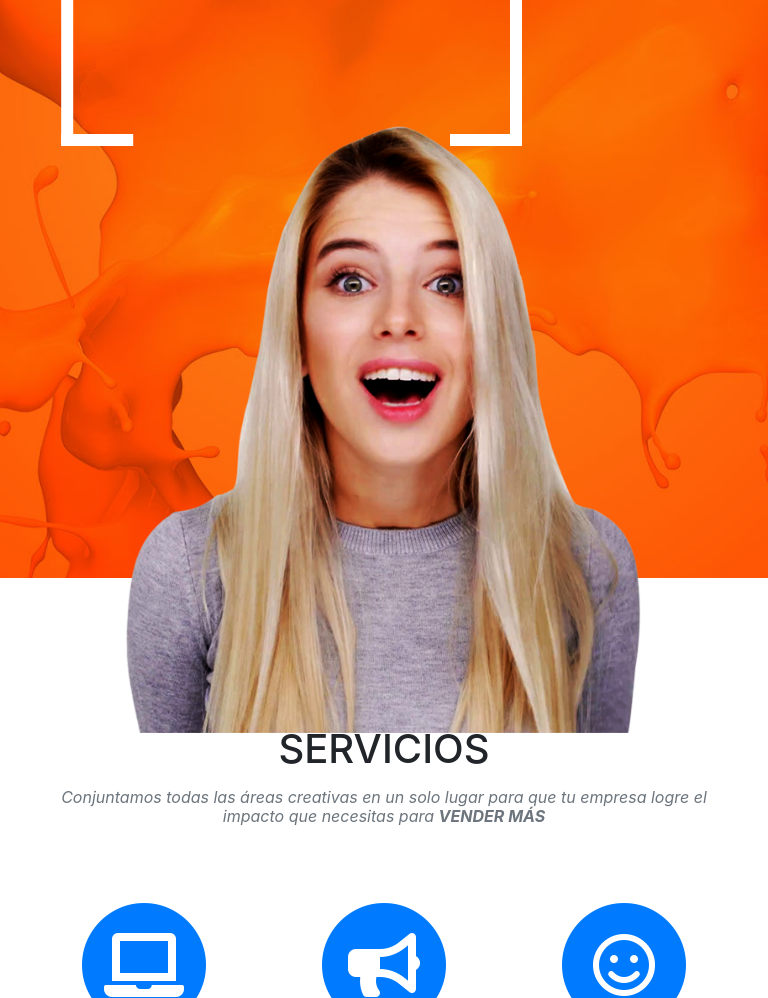
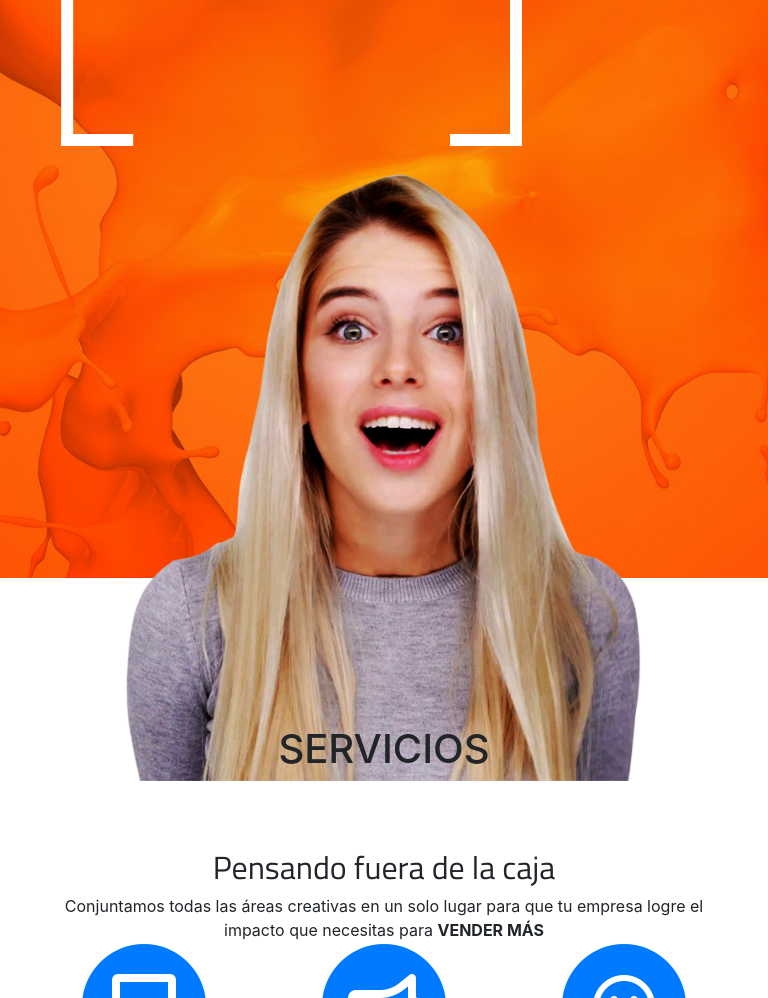
Before and after one commit to marcogg/creaty, a website with bundled scripts: page index.html in a window 768 px wide. Shown: the part 302-1300 px from the top of the page. Built offline with nearby package versions, Linux system fonts and the light colour scheme; a web font is replaced by a local one.

```diff
--- a/css/estilos.css
+++ b/css/estilos.css
@@ -10,6 +10,10 @@
 h2 h3{
 	font-family: 'Montserrat', sans-serif;
 	font-size: 3rem !important;
+}
+
+h4 h5 h6{
+font-family: 'Titillium Web', sans-serif;
 }
 
 /*Parallax velovidades*/
@@ -80,12 +84,24 @@
 	.chava{
 	height: 50%;
   }
+  .img-header{
+  	z-index:50;
+  	position: relative;
+  	top: 0;
+  	right: 27vw;
+  	left: 0;
+  	max-height: 800px;
+  }
 }
+@media screen and (min-width: 768px){
   .img-header{
   	z-index:;
   	position: relative;
+  	top: 5vh;
+  	right: 0;
+  	left: 0;
   }
-
+}
 
 
 @media screen and (max-width: 768px){
--- a/index.html
+++ b/index.html
@@ -16,9 +16,12 @@
     <link href='https://fonts.googleapis.com/css?family=Roboto+Slab:400,100,300,700' rel='stylesheet' type='text/css'>
     <!--Google Fonts-->
     <link href="https://fonts.googleapis.com/css?family=Montserrat" rel="stylesheet">
+    <link href="https://fonts.googleapis.com/css?family=Titillium+Web" rel="stylesheet">
     <!-- Custom styles for this template -->
     <link rel="stylesheet" type="text/css" href="css/estilos.css">
     <link href="css/agency.css" rel="stylesheet">
+    <!--Favicon-->
+    <link rel="shortcut icon" type="image/png" href="img/logos/favicon.png"/>
   </head>
   <body id="page-top" onload="frase()">
     <!-- Navigation -->
@@ -76,7 +79,9 @@
         <div class="row">
           <div class="col-lg-12 text-center">
             <h2 class="section-heading text-uppercase">Servicios</h2>
-            <h3 class="section-subheading text-muted">Conjuntamos todas las áreas creativas en un solo lugar para que  tu empresa logre el impacto que necesitas para <span class="text-uppercase"><strong>vender más</strong></span></h3>
+            <h3 class="section-subheading text-muted">
+              <h2 style="font-family: 'Titillium Web';">Pensando fuera de la caja</h2>
+              Conjuntamos todas las áreas creativas en un solo lugar para que  tu empresa logre el impacto que necesitas para <span class="text-uppercase"><strong>vender más</strong></span></h3>
           </div>
         </div>
         <div class="row text-center">
@@ -112,8 +117,8 @@
       <div class="container">
         <div class="row">
           <div class="col-lg-12 text-center">
-            <h2 class="section-heading text-uppercase">Portfolio</h2>
-            <h3 class="section-subheading text-muted">Lorem ipsum dolor sit amet consectetur.</h3>
+            <h2 class="section-heading text-uppercase">Portafolio</h2>
+            <h3 class="section-subheading text-muted">Nuestra misión es atender </h3>
           </div>
         </div>
         <div class="row">
```
Also changed, not shown: img/logos/favicon.png (added).
